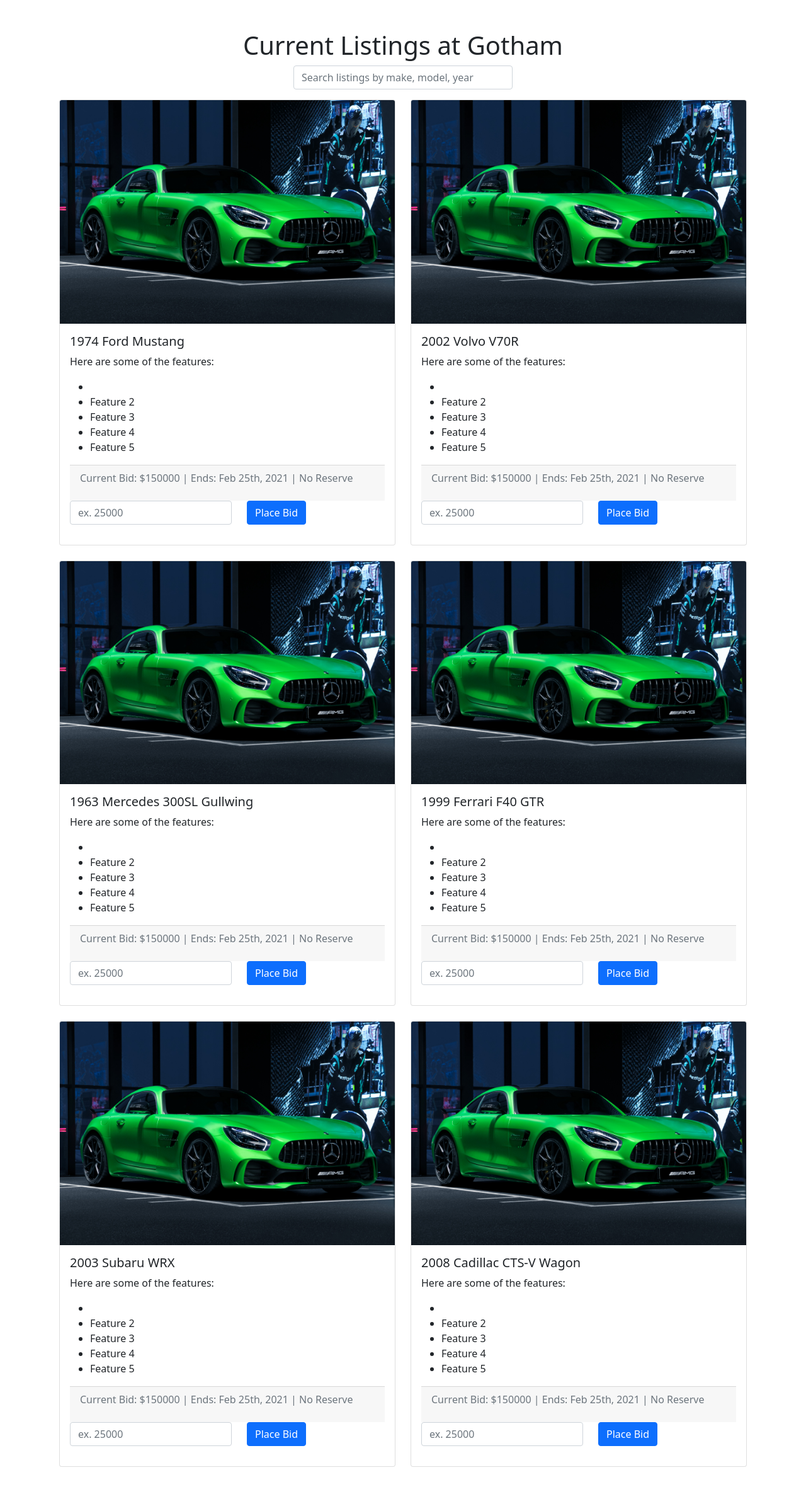
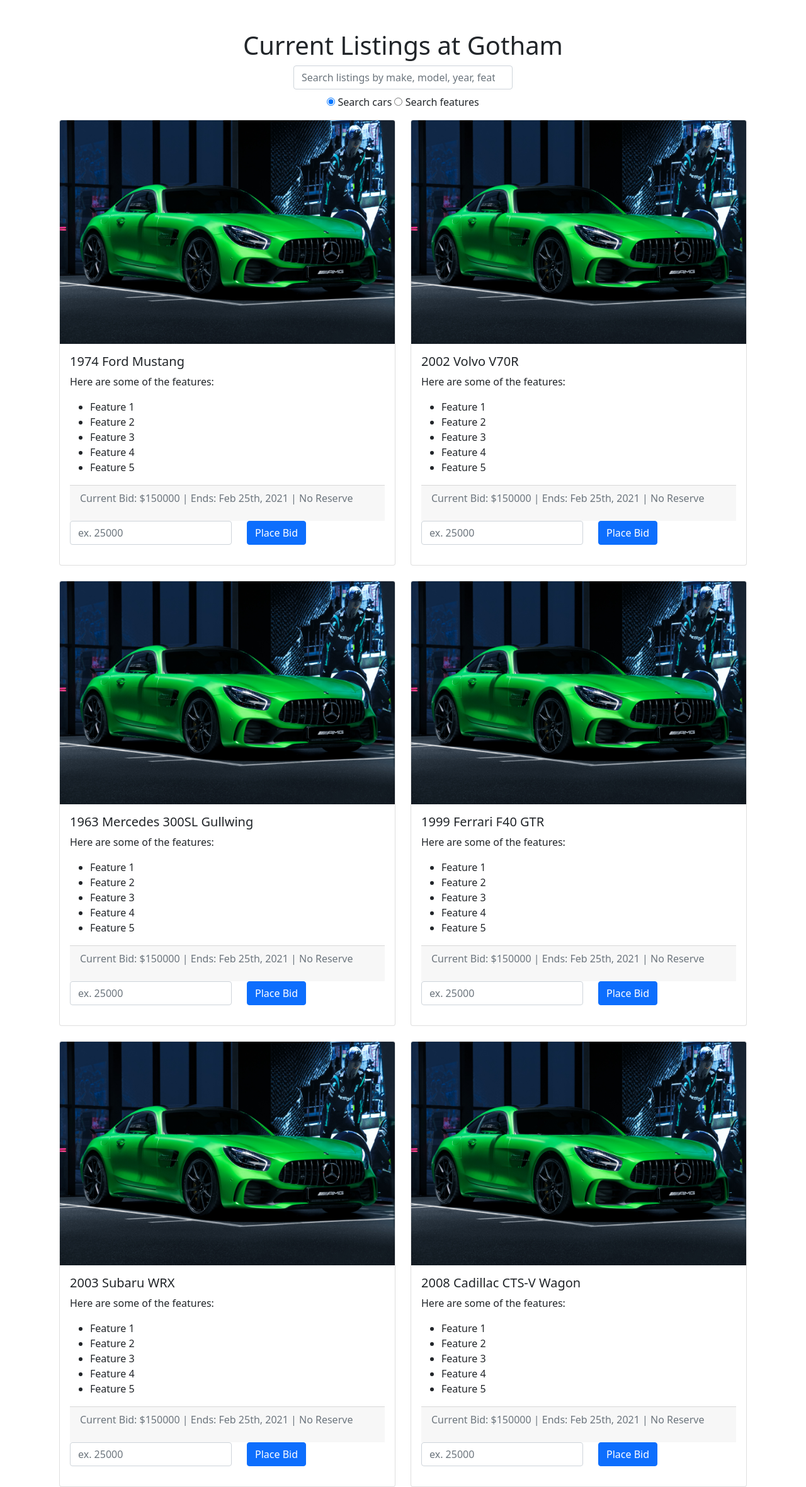
Before and after one commit to rorochaudhary/gotham-auctions, a Flask app: page / in a window 1280 px wide. Shown: the part 56-2417 px from the top of the page at 63% size. Before the commit the page ends 2385 px from the top, so only its background shows below. Run offline with Flask 2, Linux system fonts and the light colour scheme.

Commit message:
search filter front-end added

```diff
--- a/templates/main.j2
+++ b/templates/main.j2
@@ -8,7 +8,14 @@
     </div>
     <div class="row justify-content-center">
         <div class='col-offset-4 col-4 pb-3'>
-            <input type="search" class="form-control" name="searchquery" placeholder="Search listings by make, model, year">
+            <input type="search" class="form-control" name="searchquery" placeholder="Search listings by make, model, year, feature">
+            <div class="text-center pt-2">
+                <input type="radio" id="search-filter1" name="search-filter" value="cars"
+                checked>
+                <label for="search-filter">Search cars</label>
+                <input type="radio" id="search-filter2" name="search-filter" value="features">
+                <label for="search-filter">Search features</label>
+            </div>
         </div>
     </div>
     <div class="row row-cols-1 row-cols-md-2 g-4">
@@ -25,7 +32,7 @@
                     <!-- <p class="card-text">Quick Description of the car.</p> -->
                     <p class="card-text">Here are some of the features:</p>
                     <ul>
-                        <li></li>
+                        <li>Feature 1</li>
                         <li>Feature 2</li>
                         <li>Feature 3</li>
                         <li>Feature 4</li>
```
